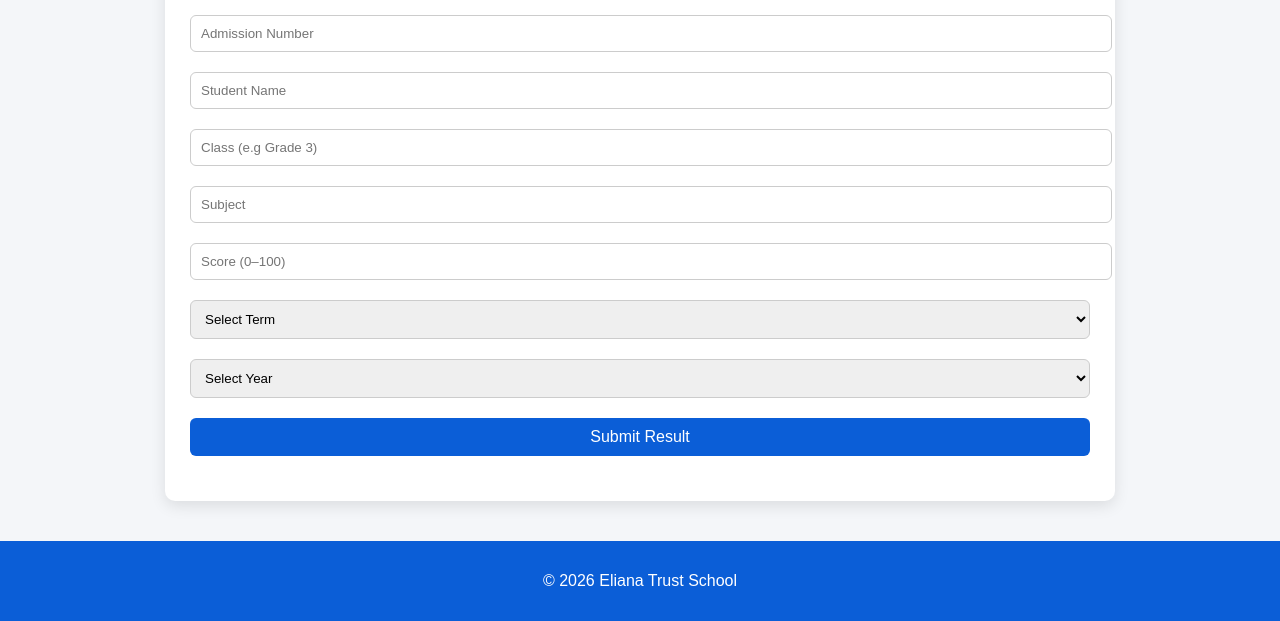
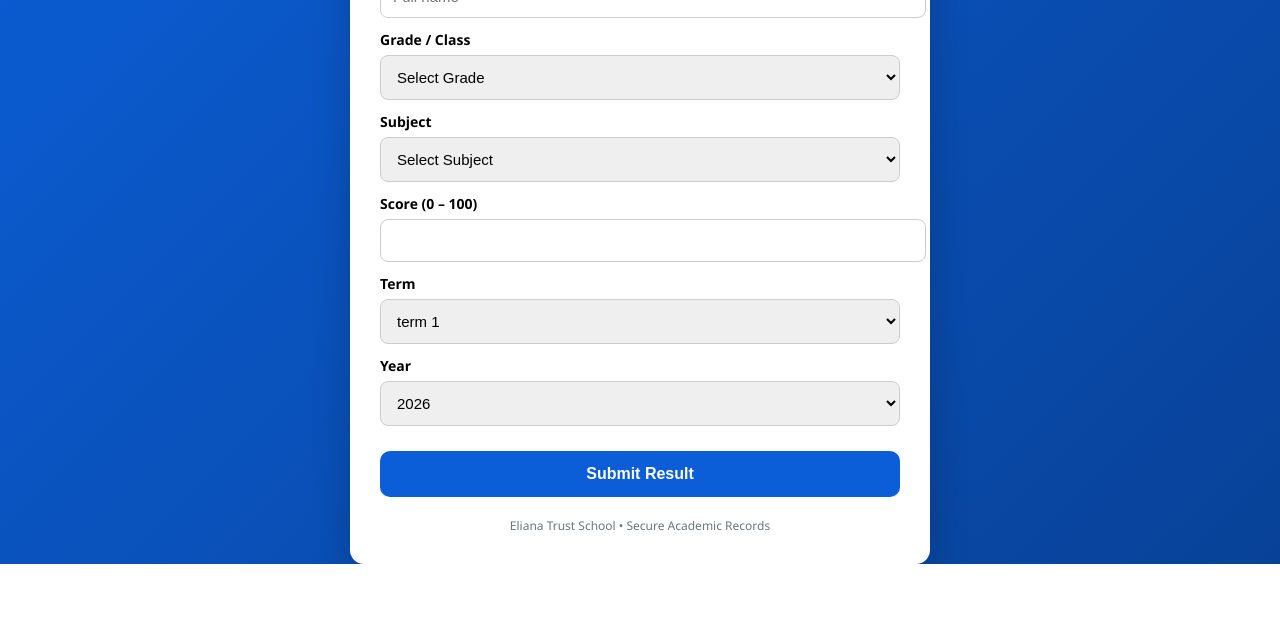
Before and after one commit to sireththeking/school-website, a plain HTML site: page teacher-results.html in a window 1280 px wide. Shown: the part 238-859 px from the top of the page. After the commit the page ends 802 px from the top, so only its background shows below. Drawn offline with Linux system fonts and the light colour scheme.

Commit message:
Add files via upload

```diff
--- a/teacher-results.html
+++ b/teacher-results.html
@@ -1,90 +1,211 @@
 <!DOCTYPE html>
 <html lang="en">
 <head>
+  <base target="_top">
   <meta charset="UTF-8">
+  <meta name="viewport" content="width=device-width, initial-scale=1.0">
   <title>Teacher Result Submission | Eliana Trust School</title>
-<meta name="viewport" content="width=device-width, initial-scale=1.0">
 
   <style>
-body{font-family:Arial;background:#f4f6f9;margin:0}
-header,footer{background:#0b5ed7;color:#fff;text-align:center;padding:15px}
-.container{
-  max-width:900px;margin:40px auto;background:#fff;
-  padding:25px;border-radius:10px;
-  box-shadow:0 5px 15px rgba(0,0,0,.1)
+    body{
+      font-family: "Segoe UI", Arial, sans-serif;
+      background: linear-gradient(135deg,#0b5ed7,#084298);
+      margin:0;
+      min-height:100vh;
+      display:flex;
+      align-items:center;
+      justify-content:center;
     }
-h2{text-align:center;color:#0b5ed7}
-input,select,button{
-  width:100%;padding:10px;margin:10px 0;
-  border-radius:6px;border:1px solid #ccc
+
+    .card{
+      background:#fff;
+      width:100%;
+      max-width:520px;
+      padding:30px;
+      border-radius:14px;
+      box-shadow:0 15px 40px rgba(0,0,0,.2);
     }
+
+    h2{
+      text-align:center;
+      color:#0b5ed7;
+      margin-bottom:25px;
+    }
+
+    label{
+      font-weight:600;
+      font-size:14px;
+      display:block;
+      margin-top:12px;
+    }
+
+    input, select{
+      width:100%;
+      padding:12px;
+      margin-top:6px;
+      border-radius:8px;
+      border:1px solid #ccc;
+      font-size:15px;
+    }
+
+    input:focus, select:focus{
+      outline:none;
+      border-color:#0b5ed7;
+      box-shadow:0 0 0 2px rgba(11,94,215,.15);
+    }
+
+    .error{
+      font-size:13px;
+      color:#dc3545;
+      margin-top:4px;
+    }
+
     button{
-  background:#0b5ed7;color:#fff;font-size:16px;
-  cursor:pointer;border:none
+      width:100%;
+      margin-top:25px;
+      padding:14px;
+      border:none;
+      border-radius:10px;
+      background:#0b5ed7;
+      color:#fff;
+      font-size:16px;
+      font-weight:600;
+      cursor:pointer;
     }
-button:hover{background:#084298}
-#msg{text-align:center;font-weight:bold;margin-top:10px}
+
+    button:hover{
+      background:#084298;
+    }
+
+    #msg{
+      margin-top:18px;
+      text-align:center;
+      font-weight:600;
+    }
+
+    footer{
+      text-align:center;
+      font-size:12px;
+      margin-top:20px;
+      color:#6c757d;
+    }
   </style>
 </head>
 
 <body>
 
-<header>
-<h1>ELIANA TRUST SCHOOL</h1>
-</header>
-
-<div class="container">
+<div class="card">
   <h2>Teacher Result Submission</h2>
 
-<!-- HIDDEN IFRAME (prevents redirect) -->
-<iframe name="hiddenFrame" style="display:none;"></iframe>
+  <!-- Admission Number -->
+  <label>Admission Number</label>
+  <input id="AdmissionNo" placeholder="ETS26XXXX">
+  <div id="admError" class="error"></div>
 
-<form id="resultForm"
-      action="https://script.google.com/macros/s/AKfycby54bZSmxWd1U8YsJoYxQE4EJq8haqydxczphXnPC3h4Xvz9I9-pl6ebx2m78G1AG-0Ig/exec"
-      method="POST"
-      target="hiddenFrame">
+  <!-- Student Name -->
+  <label>Student Name</label>
+  <input id="StudentName" placeholder="Full name">
 
-  <input name="AdmissionNo" placeholder="Admission Number" required>
-  <input name="StudentName" placeholder="Student Name" required>
-  <input name="Class" placeholder="Class (e.g Grade 3)" required>
-  <input name="Subject" placeholder="Subject" required>
-  <input type="number" name="Score" placeholder="Score (0–100)" required>
-
-  <select name="term" required>
-    <option value="">Select Term</option>
-    <option>Term 1</option>
-    <option>Term 2</option>
-    <option>Term 3</option>
+  <!-- Grade -->
+  <label>Grade / Class</label>
+  <select id="Class">
+    <option value="">Select Grade</option>
+    <option>Baby Class</option>
+    <option>Middle</option>
+    <option>Reception</option>
+    <option>Grade 1</option>
+    <option>Grade 2</option>
+    <option>Grade 3</option>
+    <option>Grade 4</option>
+    <option>Grade 5</option>
+    <option>Grade 6</option>
+    <option>Grade 7</option>
+    <option>Form 1</option>
+    <option>Form 2</option>
+    <option>Form 3</option>
+    <option>Form 4</option>
   </select>
 
-  <select name="year" required>
-    <option value="">Select Year</option>
+  <!-- Subject -->
+  <label>Subject</label>
+  <select id="Subject">
+    <option value="">Select Subject</option>
+    <option>English</option>
+    <option>Math</option>
+    <option>Science</option>
+    <option>Literacy</option>
+    <option>Numeracy</option>
+    <option>Social Studies</option>
+    <option>ICT</option>
+    <option>Creative Arts</option>
+    <option>Religious Education</option>
+  </select>
+
+  <!-- Score -->
+  <label>Score (0 – 100)</label>
+  <input id="Score" type="number" min="0" max="100">
+
+  <!-- Term -->
+  <label>Term</label>
+  <select id="term">
+    <option>term 1</option>
+    <option>term 2</option>
+    <option>term 3</option>
+  </select>
+
+  <!-- Year -->
+  <label>Year</label>
+  <select id="year">
     <option>2026</option>
     <option>2027</option>
     <option>2028</option>
   </select>
 
-  <button type="submit">Submit Result</button>
-</form>
+  <button onclick="submitResult()">Submit Result</button>
 
   <div id="msg"></div>
+
+  <footer>
+    Eliana Trust School • Secure Academic Records
+  </footer>
 </div>
 
-<footer>
-<p>&copy; 2026 Eliana Trust School</p>
-</footer>
+<script>
+function submitResult(){
+  const adm = AdmissionNo.value.trim();
+  const admError = document.getElementById("admError");
 
-<script>
-document.getElementById("resultForm").addEventListener("submit", () => {
-  document.getElementById("msg").innerHTML =
-    "<span style='color:blue'>Submitting result...</span>";
+  // Admission validation
+  if(!adm.startsWith("ETS26")){
+    admError.innerText = "Admission number must start with ETS26";
+    return;
+  }else{
+    admError.innerText = "";
+  }
 
-  setTimeout(() => {
-    document.getElementById("msg").innerHTML =
-      "<span style='color:green'>✅ Result successfully saved</span>";
-    document.getElementById("resultForm").reset();
-  }, 1200);
-});
+  const data = {
+    AdmissionNo: adm,
+    StudentName: StudentName.value.trim(),
+    Class: Class.value,
+    Subject: Subject.value,
+    Score: Score.value,
+    term: term.value,
+    year: year.value
+  };
+
+  document.getElementById("msg").innerText = "Submitting...";
+
+  google.script.run
+    .withSuccessHandler(()=>{
+      document.getElementById("msg").innerText = "✅ Result saved successfully";
+      document.querySelectorAll("input").forEach(i=>i.value="");
+      document.querySelectorAll("select").forEach(s=>s.selectedIndex=0);
+    })
+    .withFailureHandler(err=>{
+      document.getElementById("msg").innerText = "❌ " + err.message;
+    })
+    .saveResult(data);
+}
 </script>
 
 </body>
```
Lines whose indentation alone changed are shown as unchanged.
